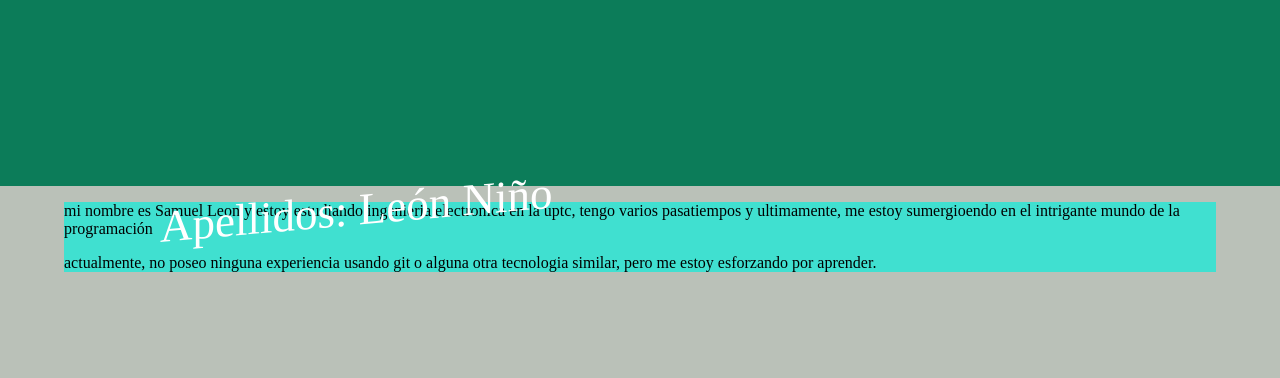
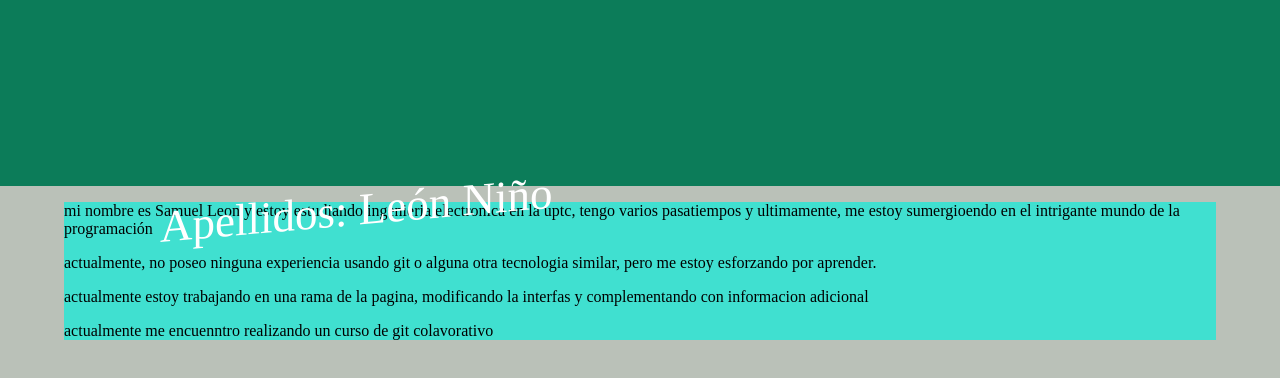
Before and after one commit to Sam034lol/Perfil-Personal, a plain HTML site: page index.html in a window 1280 px wide. Shown: the part 114-492 px from the top of the page. Drawn offline with Linux system fonts and the light colour scheme; a web font is replaced by a local one.

Commit message:
se crea la neva rama para la modificacion de la pagina

```diff
--- a/index.html
+++ b/index.html
@@ -25,6 +25,8 @@
     <div class="info">
         <p class="descripcion">mi nombre es Samuel Leon y estoy estudiando ingenieria electronica en la uptc, tengo varios pasatiempos y ultimamente, me estoy sumergioendo en el intrigante mundo de la programación </p>
         <p class="tecnologias">actualmente, no poseo ninguna experiencia usando git o alguna otra tecnologia similar, pero me estoy esforzando por aprender.</p>
+        <p>actualmente estoy trabajando en una rama de la pagina, modificando la interfas y complementando con informacion adicional</p>
+        <p>actualmente me encuenntro realizando un curso de git colavorativo</p>
     </div>
 
 
```
